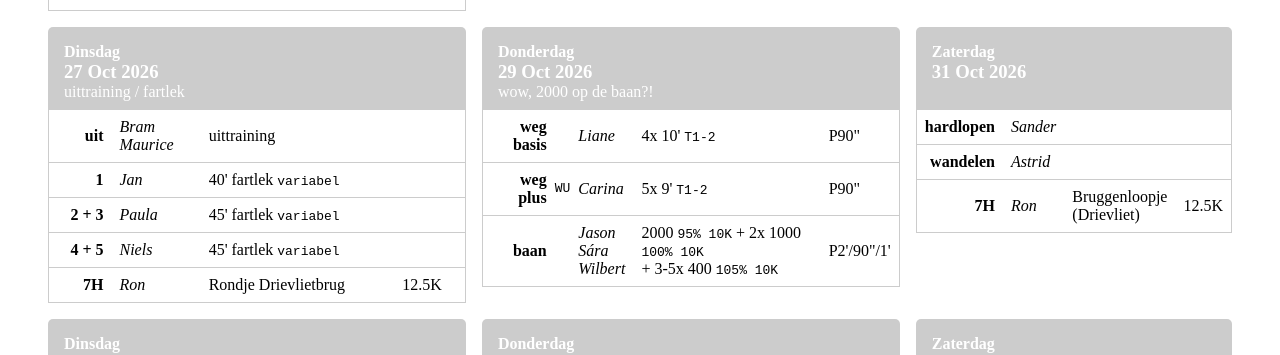
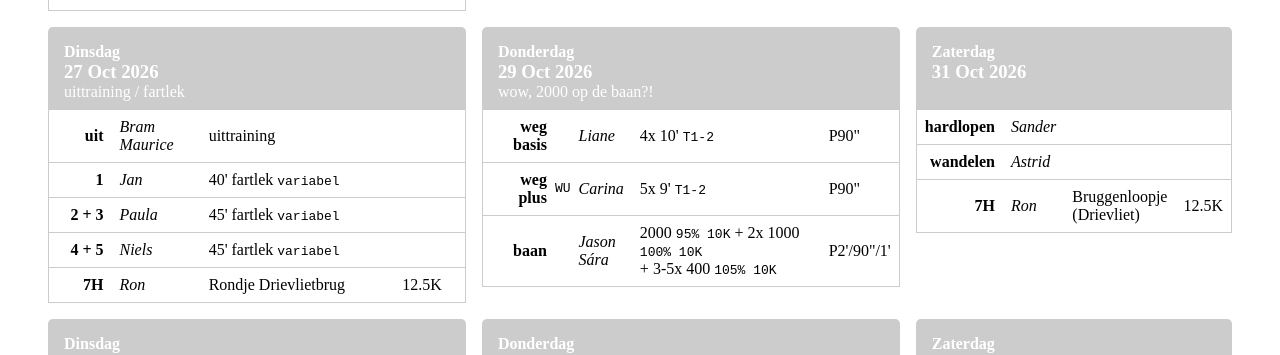
Before and after one commit to sarajuhosova/av40-schedule, a Jekyll site: the page built from _posts/2026-10-01-q4.md, in a window 1280 px wide and 900 px high, scrolled down 1365 px. Shown: the top 355 px of the window. Built offline with Jekyll 4.4.1, drawn with Linux system fonts in a browser that asks for light colours.

Commit message:
Update q4.yaml

```diff
--- a/_data/schedule/y2026/q4.yaml
+++ b/_data/schedule/y2026/q4.yaml
@@ -239,7 +239,7 @@
       training:
         core: "2000 <tt>95% 10K</tt> + 2x 1000 <tt>100% 10K</tt> <br> + 3-5x 400 <tt>105% 10K</tt>"
         break: "P2'/90\"/1'"
-      trainer: ["Jason", " Sára", "Wilbert"]
+      trainer: ["Jason", " Sára"]
 - date: 2026-10-31
   day: Zaterdag
   trainings:
```
